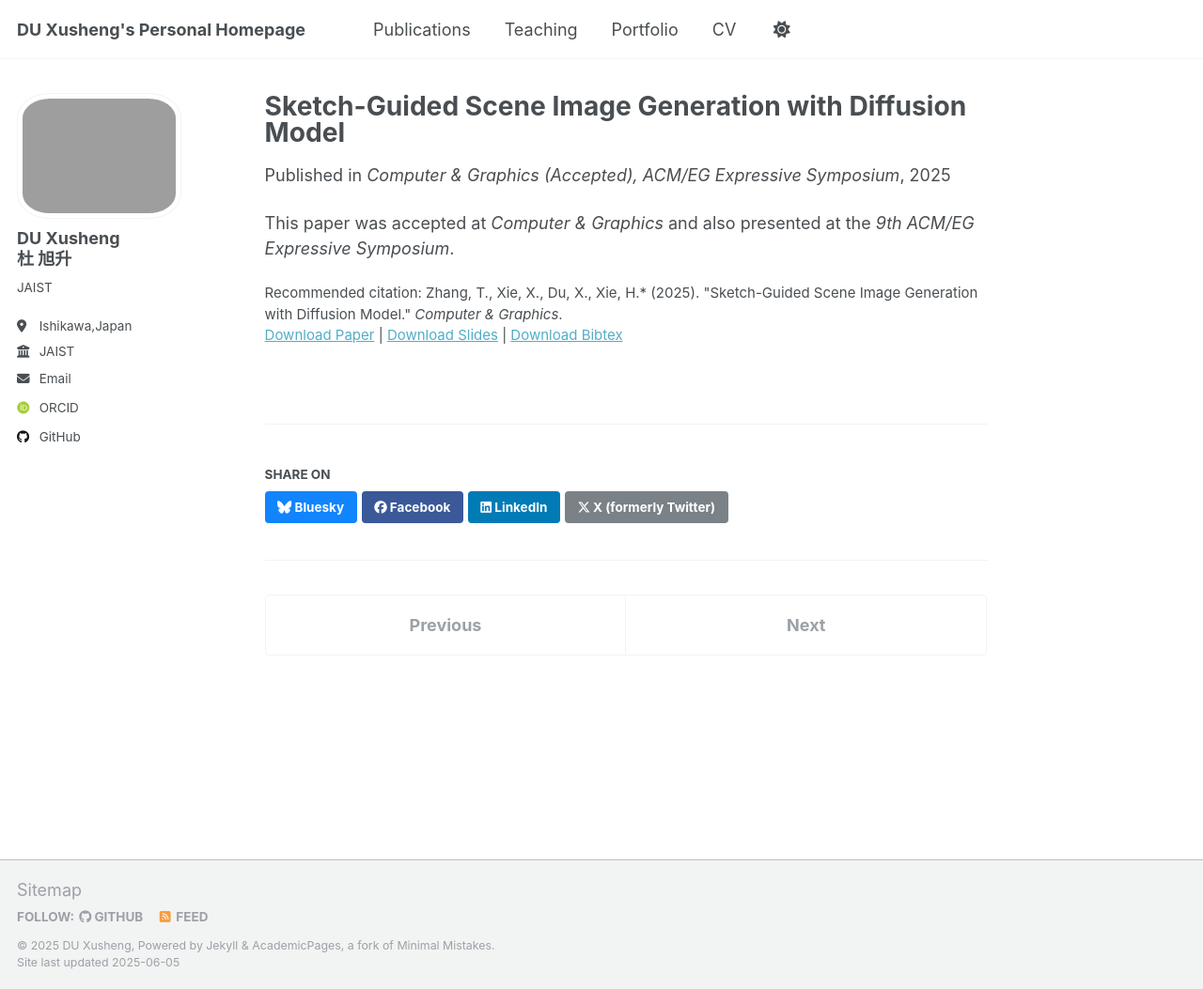
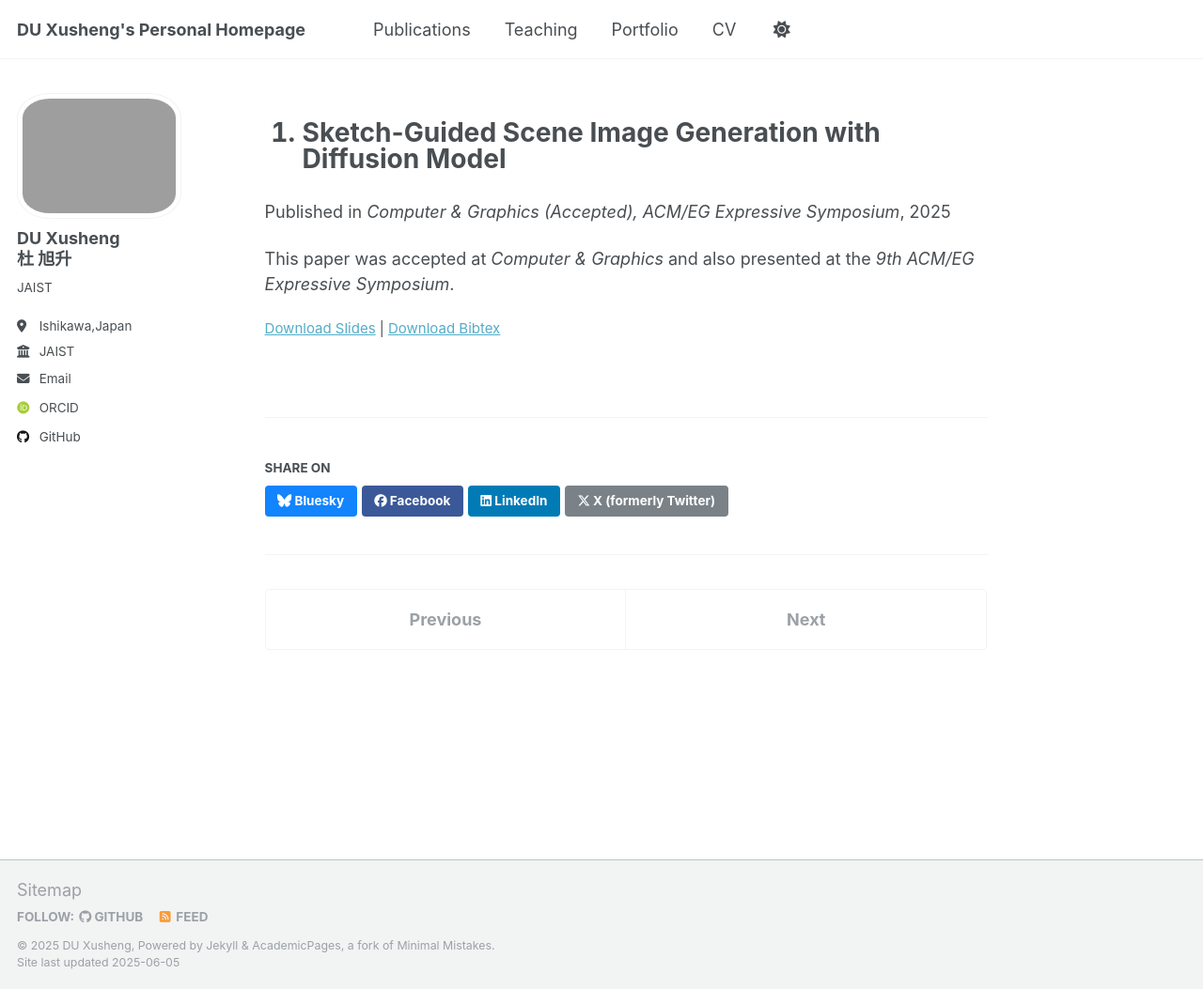
Before and after one commit to ToKyokushou/ToKyokushou.github.io, a Jekyll site: the page built from _publications/2025-01-sketch-guided-diffusion.md, in a window 1280 px wide and 1053 px high. Shown: the whole window at 94% size. Built offline with Jekyll 4.4.1, drawn with Linux system fonts in a browser that asks for light colours; some web fonts are replaced; some of the changed lines change nothing that is shown.

Commit message:
Update 2025-01-sketch-guided-diffusion.md

```diff
--- a/_publications/2025-01-sketch-guided-diffusion.md
+++ b/_publications/2025-01-sketch-guided-diffusion.md
@@ -1,5 +1,5 @@
 ---
-title: "Sketch-Guided Scene Image Generation with Diffusion Model"
+title: "1. Sketch-Guided Scene Image Generation with Diffusion Model"
 collection: publications
 category: manuscripts
 permalink: /publication/2025-01-sketch-guided-diffusion
@@ -9,6 +9,5 @@
 slidesurl: ''
 paperurl: ''
 bibtexurl: ''
-citation: 'Zhang, T., Xie, X., Du, X., Xie, H.* (2025). &quot;Sketch-Guided Scene Image Generation with Diffusion Model.&quot; <i>Computer & Graphics</i>.'
 ---
 This paper was accepted at <i>Computer & Graphics</i> and also presented at the <i>9th ACM/EG Expressive Symposium</i>.
```
